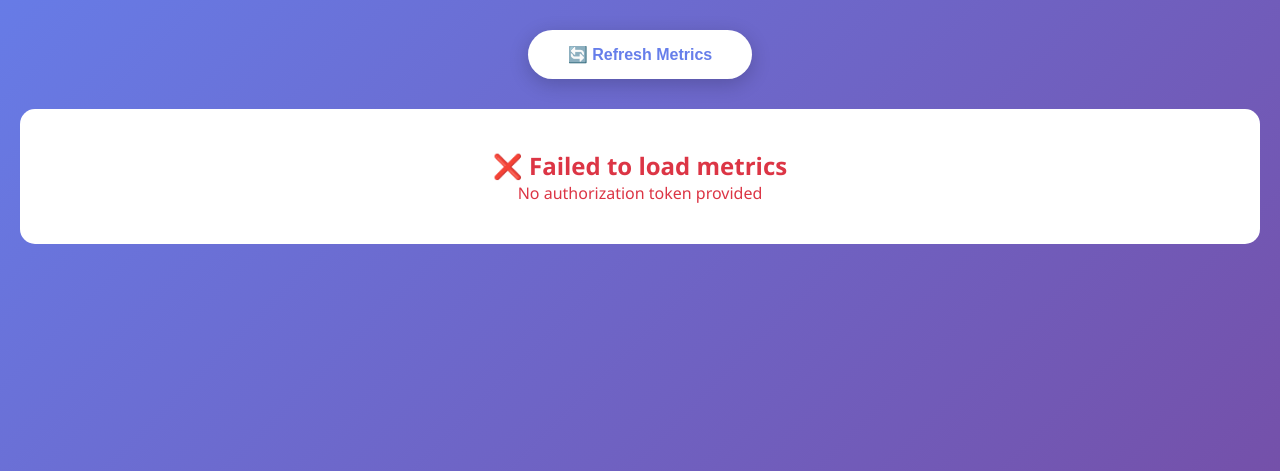
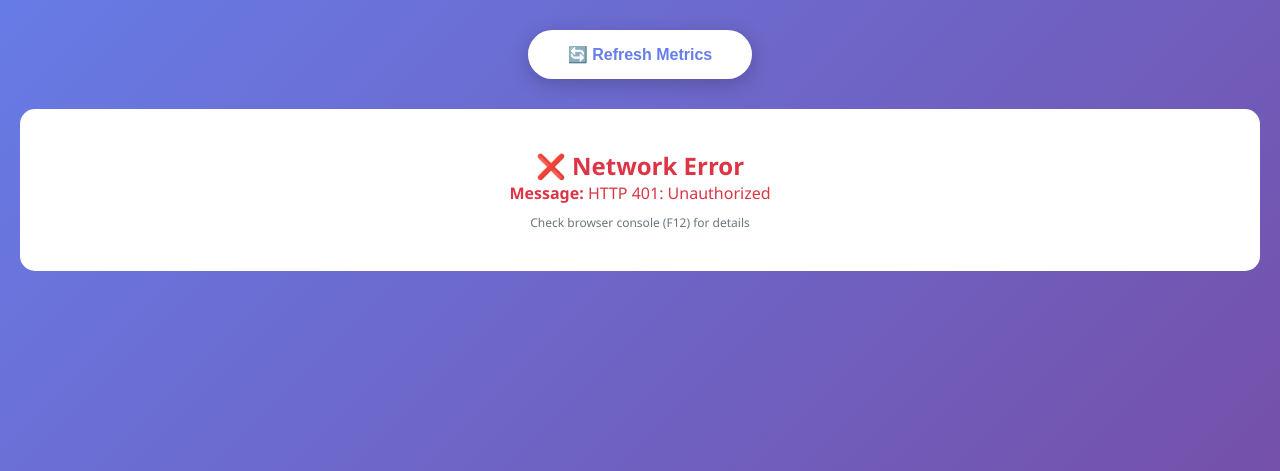
Before and after one commit to ankittripathi24/Jenkins_AWS_Flask, a Flask app: page / in a window 1280 px wide. Shown: the part 109-580 px from the top of the page. Run offline with Flask 3, Linux system fonts and the light colour scheme.

Commit message:
Fix timedelta import and improve error display in dashboard

```diff
--- a/app.py
+++ b/app.py
@@ -1,6 +1,6 @@
 from flask import Flask, render_template, request, jsonify
 from flask_cors import CORS
-from datetime import datetime
+from datetime import datetime, timedelta
 import os
 import requests
 import json
@@ -240,7 +240,6 @@ def get_dashboard_metrics():
         try:
             # API defaults to last 7 days if no timestamp filter provided
             # Query last 365 days to get all events
-            from datetime import timedelta
             one_year_ago = (datetime.now() - timedelta(days=365)).strftime('%Y-%m-%dT%H:%M:%S.000Z')
 
             events_response = requests.get(
--- a/templates/dashboard.html
+++ b/templates/dashboard.html
@@ -238,8 +238,18 @@
             try {
                 const response = await fetch(`${API_BASE_URL}/api/insights-hub/dashboard-metrics`, {
                     method: 'GET',
-                    credentials: 'same-origin',
+                    credentials: 'include',
+                    headers: {
+                        'Accept': 'application/json'
+                    }
                 });
+
+                console.log('Response status:', response.status);
+                console.log('Response headers:', [...response.headers.entries()]);
+
+                if (!response.ok) {
+                    throw new Error(`HTTP ${response.status}: ${response.statusText}`);
+                }
 
                 const data = await response.json();
 
@@ -280,15 +290,18 @@
                     metricsGrid.innerHTML = `
                         <div style="grid-column: 1/-1; text-align: center; padding: 40px; color: #dc3545; background: white; border-radius: 15px;">
                             <h2>❌ Failed to load metrics</h2>
-                            <p>${data.error}</p>
+                            <p><strong>Error:</strong> ${data.error || 'Unknown error'}</p>
+                            <pre style="text-align: left; background: #f8f9fa; padding: 15px; border-radius: 8px; margin-top: 15px; font-size: 12px; overflow-x: auto;">${JSON.stringify(data, null, 2)}</pre>
                         </div>
                     `;
                 }
             } catch (error) {
+                console.error('Fetch error:', error);
                 metricsGrid.innerHTML = `
                     <div style="grid-column: 1/-1; text-align: center; padding: 40px; color: #dc3545; background: white; border-radius: 15px;">
                         <h2>❌ Network Error</h2>
-                        <p>${error.message}</p>
+                        <p><strong>Message:</strong> ${error.message}</p>
+                        <p style="font-size: 12px; color: #6c757d; margin-top: 10px;">Check browser console (F12) for details</p>
                     </div>
                 `;
             } finally {
```
